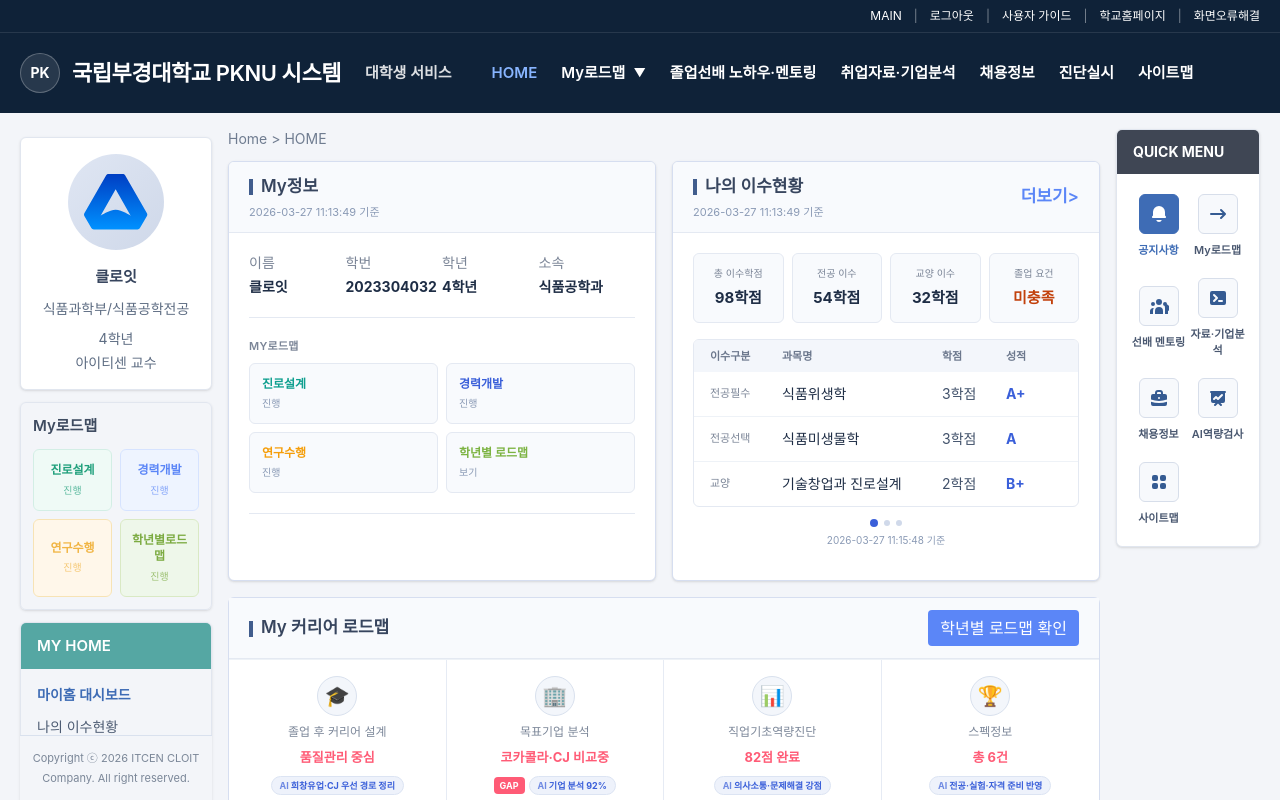
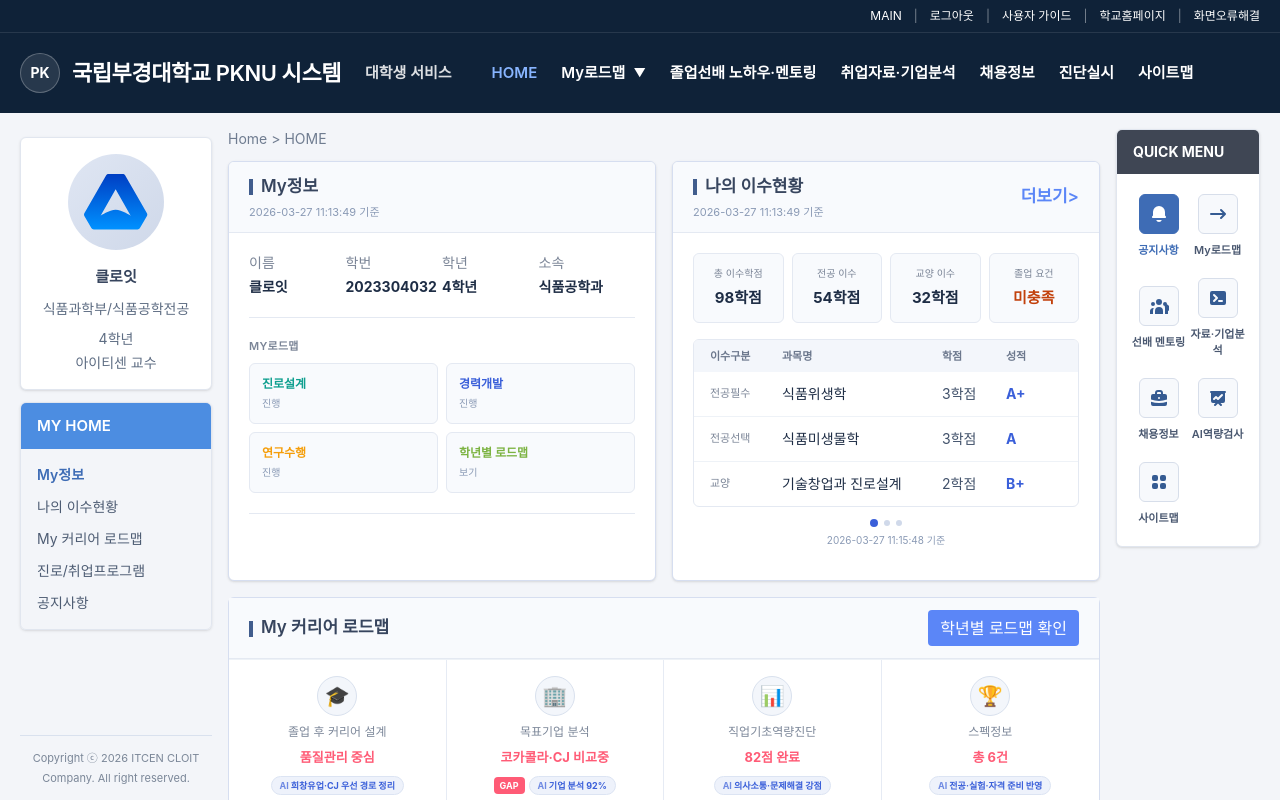
Before and after one commit to itcencloit/agentgo-universe-front, a React (Vite) app: page / in a window 1280 px wide. Shown: the top 800 px of the page. Built offline with nearby package versions, Linux system fonts and the light colour scheme; a web font is replaced by a local one.

Commit message:
refactor: AppShell 사이드바 섹션 메뉴 항목 및 액센트 컬러 업데이트

```diff
--- a/src/components/layout/AppShell.tsx
+++ b/src/components/layout/AppShell.tsx
@@ -12,50 +12,43 @@ type AppShellProps = PropsWithChildren<{
   pageTitle: string
 }>
 
-const roadmapShortcuts = [
-  { label: '진로설계', tone: 'teal' },
-  { label: '경력개발', tone: 'blue' },
-  { label: '연구수행', tone: 'amber' },
-  { label: '학년별로드맵', tone: 'green' },
-] as const
-
 const sectionMenuMap: Record<GlobalPage, { title: string; items: string[]; accent: string }> = {
   home: {
     title: 'MY HOME',
-    accent: '#55a7a3',
-    items: ['마이홈 대시보드', '나의 이수현황', '공지사항', '취업자료·기업분석'],
+    accent: '#4c8de1',
+    items: ['My정보', '나의 이수현황', 'My 커리어 로드맵', '진로/취업프로그램', '공지사항'],
   },
   roadmap: {
     title: '연구수행',
-    accent: '#55a7a3',
-    items: ['학업계획서', '지도교수 배정상담', '연구지도 교과목 상담', '연구실적', '어학시험/종합시험', '비교과 실적'],
+    accent: '#4c8de1',
+    items: ['학업계획서', '기업정보', '기업 분석 리포트', '직무 참고자료'],
   },
   mentoring: {
     title: '졸업선배 노하우·멘토링',
-    accent: '#55a7a3',
+    accent: '#4c8de1',
     items: [
-      '우리학교 졸업선배 정보검색',
-      '졸업선배 멘토링상담',
-      '졸업선배 멘토등록',
-      '졸업선배 취업·진학후기',
-      '졸업선배 취업·진학후기 인터뷰',
-      '학기별 선배초청 직무간담회',
+      'AI 멘토 자동 매칭 리포트',
+      '추천 선배 인사이트',
+      '멘토링 상담 연결 추천',
+      '전환 가능 역량',
+      '선배 FAQ',
+      '선배초청 직무간담회',
     ],
   },
   employment: {
     title: '취업자료·기업분석',
-    accent: '#f4c45f',
-    items: ['취업자료실', '기업 분석 리포트', '직무 참고자료', '자격증 정보', '기업정보', '산업행사', '프로그램 안내'],
+    accent: '#4c8de1',
+    items: ['취업자료실', '기업정보', '기업 분석 리포트', '직무 참고자료'],
   },
   recruitment: {
     title: '채용정보',
     accent: '#4c8de1',
-    items: ['추천채용', '일반채용', '인턴채용', '채용설명회', '캠퍼스리크루팅', '지원현황'],
+    items: ['추천채용', '일반채용', '채용설명회', '캠퍼스리크루팅'],
   },
   diagnosis: {
     title: '진단실시',
-    accent: '#7da24a',
-    items: ['직업기초역량진단', '진로성숙도검사', '취업준비도검사', '직무적성검사', '역량결과보기'],
+    accent: '#4c8de1',
+    items: ['전체 역량분석', '직업기초역량진단', '진로성숙도검사', '취업준비도검사', '직무적성검사', ],
   },
   sitemap: {
     title: '사이트맵',
@@ -137,13 +130,6 @@ const quickMenus: QuickMenuItem[] = [
   },
 ]
 
-const toneClassMap = {
-  teal: 'bg-[#effaf6] text-[#21a07c] border-[#d3eee5]',
-  blue: 'bg-[#eef4ff] text-[#5b86f7] border-[#d6e3ff]',
-  amber: 'bg-[#fff7ea] text-[#f1b544] border-[#f7e3b5]',
-  green: 'bg-[#eef7ea] text-[#7cab42] border-[#d9e9c4]',
-} as const
-
 export function AppShell({
   activePage,
   children,
@@ -173,24 +159,6 @@ export function AppShell({
             </div>
             <div className="mt-2 text-sm text-[#5e6d83]">{studentProfile.grade}</div>
             <div className="mt-1 text-sm text-[#5e6d83]">아이티센 교수</div>
-          </section>
-
-          <section className="rounded-md border border-[#e1e6ef] p-3 shadow-sm">
-            <div className="mb-3 flex items-center gap-2 text-[15px] font-semibold text-[#3e4b60]">
-              <span>My로드맵</span>
-            </div>
-            <div className="grid grid-cols-2 gap-2">
-              {roadmapShortcuts.map((item) => (
-                <button
-                  key={item.label}
-                  type="button"
-                  className={`rounded-md border px-2 py-3 text-center ${toneClassMap[item.tone]}`}
-                >
-                  <div className="text-xs font-bold leading-snug">{item.label}</div>
-                  <div className="mt-1 text-[10px] opacity-70">진행</div>
-                </button>
-              ))}
-            </div>
           </section>
 
           <section className="rounded-md border border-[#e1e6ef] shadow-sm overflow-hidden">
```
